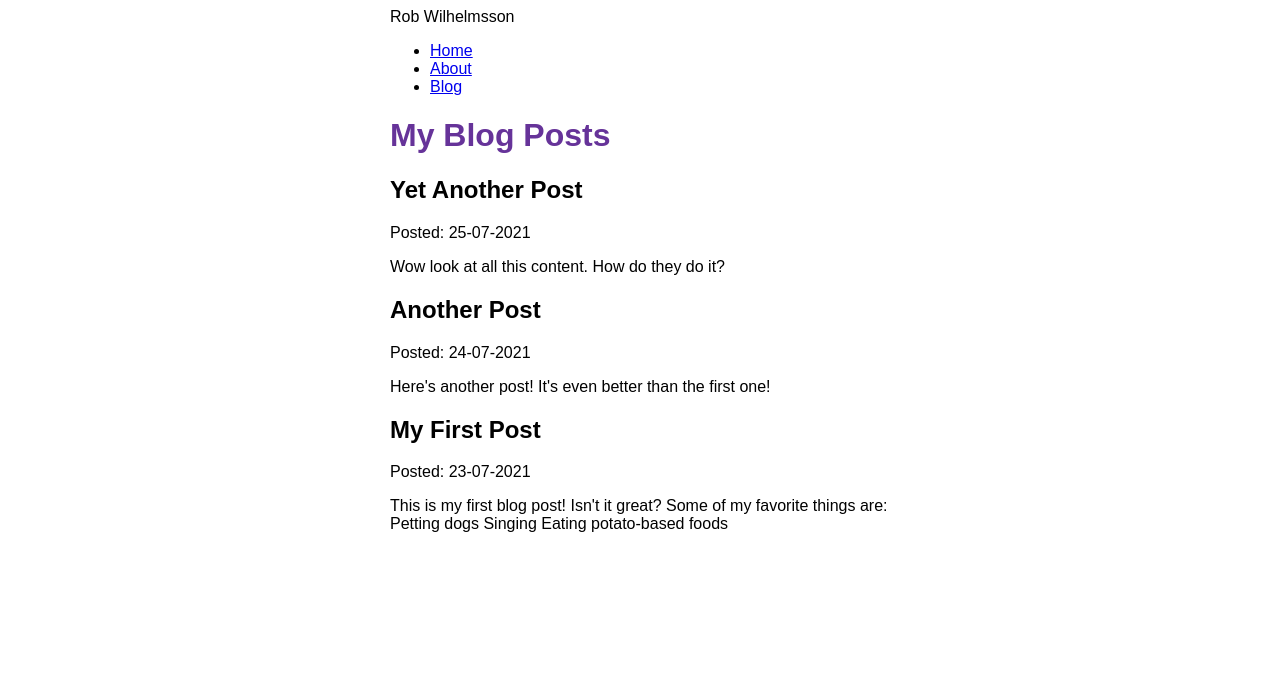
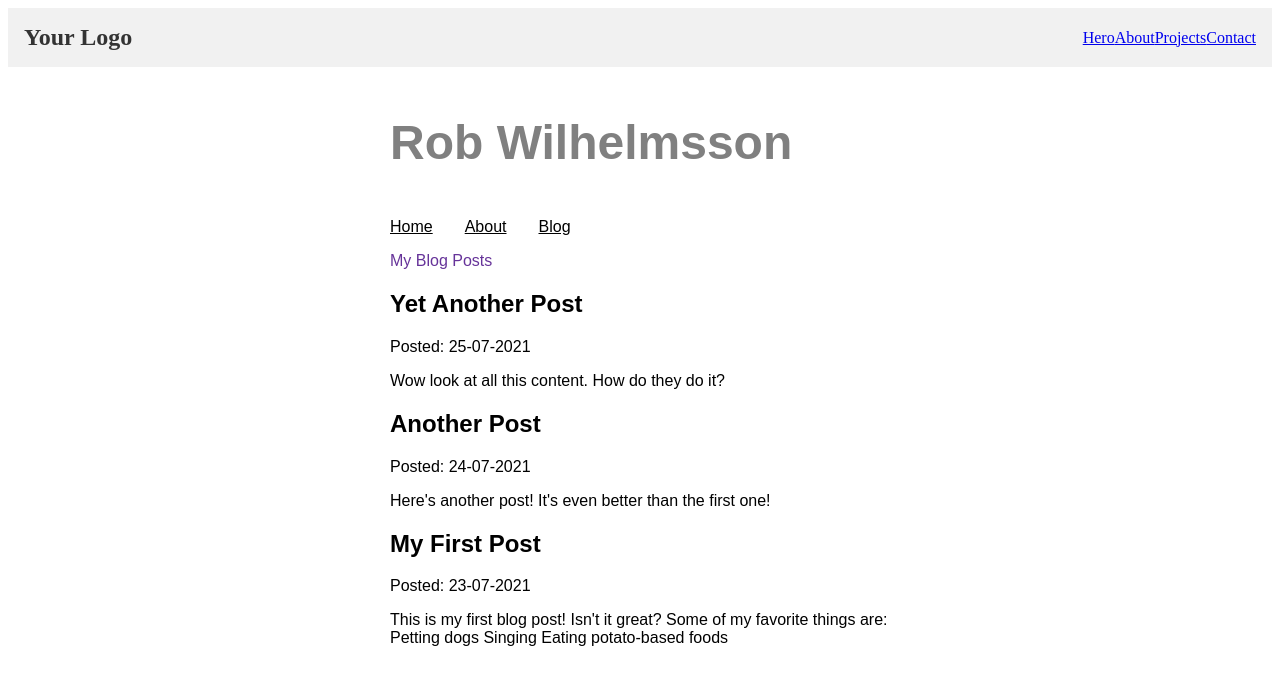
Before and after one commit to robwilhelmsson/Portfolio-V1, a Gatsby site: page /blog in a window 1280 px wide. Built offline with nearby package versions, Linux system fonts and the light colour scheme; Gatsby itself is replaced by a stand-in of ours.

Commit message:
first commit

```diff
--- a/gatsby-config.js
+++ b/gatsby-config.js
@@ -12,6 +12,7 @@ module.exports = {
     "gatsby-plugin-image",
     "gatsby-plugin-sharp",
     "gatsby-plugin-mdx",
+    `gatsby-plugin-styled-components`,
     {
       resolve: "gatsby-source-filesystem",
       options: {
--- a/package.json
+++ b/package.json
@@ -16,12 +16,15 @@
   },
   "dependencies": {
     "@mdx-js/react": "^2.3.0",
+    "babel-plugin-styled-components": "^2.1.1",
     "gatsby": "^5.9.1",
     "gatsby-plugin-image": "^3.10.0",
     "gatsby-plugin-mdx": "^5.10.0",
     "gatsby-plugin-sharp": "^5.10.0",
+    "gatsby-plugin-styled-components": "^6.10.0",
     "gatsby-source-filesystem": "^5.10.0",
     "react": "^18.2.0",
-    "react-dom": "^18.2.0"
+    "react-dom": "^18.2.0",
+    "styled-components": "^5.3.10"
   }
 }
--- a/src/components/layout.js
+++ b/src/components/layout.js
@@ -1,16 +1,40 @@
 import * as React from 'react'
 import { Link, useStaticQuery, graphql } from 'gatsby'
-import {
-  container,
-  heading,
-  navLinks,
-  navLinkItem,
-  navLinkText,
-  siteTitle
-} from './layout.module.css'
+import styled from 'styled-components'
+import Nav from './nav'
+
+const LayoutContainer = styled.div`
+  margin: auto;
+  max-width: 500px;
+  font-family: sans-serif;
+`
+const Heading = styled.header`
+  color: rebeccapurple;
+`
+
+const NavLinks = styled.ul`
+  display: flex;
+  list-style: none;
+  padding-left: 0;
+`
+
+const NavLinkItem = styled.li`
+  padding-right: 2rem;
+`
+
+const StyledLink = styled(Link)`
+  color: black;
+`
+
+const SiteTitle = styled.header`
+  font-size: 3rem;
+  color: gray;
+  font-weight: 700;
+  margin: 3rem 0;
+`
+
 
 const Layout = ({ pageTitle, children }) => {
-
   const data = useStaticQuery(graphql`
   query {
     site {
@@ -21,33 +45,37 @@ const Layout = ({ pageTitle, children }) => {
   }
   `)
 
+
   return (
-    <div className={container}>
-      <header className={siteTitle}>{data.site.siteMetadata.title}</header>
+    <>
+      <Nav />
+      <LayoutContainer>
+        <SiteTitle>{data.site.siteMetadata.title}</SiteTitle>
         <nav>
-        <ul className={navLinks}>
-          <li className={navLinkItem}>
-            <Link to="/" className={navLinkText}>
+          <NavLinks>
+            <NavLinkItem>
+              <StyledLink to="/">
                 Home
-            </Link>
-          </li>
-          <li className={navLinkItem}>
-            <Link to="/about" className={navLinkText}>
+              </StyledLink>
+            </NavLinkItem>
+            <NavLinkItem>
+              <StyledLink to="/about">
                 About
-            </Link>
-          </li>
-          <li className={navLinkItem}>
-            <Link to="/blog" className={navLinkText}>
+              </StyledLink>
+            </NavLinkItem>
+            <NavLinkItem>
+              <StyledLink to="/blog">
                 Blog
-            </Link>
-          </li>
-        </ul>
+              </StyledLink>
+            </NavLinkItem>
+          </NavLinks>
         </nav>
         <main>
-        <h1 className={heading}>{pageTitle}</h1>
+          <Heading>{pageTitle}</Heading>
           {children}
         </main>
-    </div>
+      </LayoutContainer>
+    </>
   )
 }
 
--- a/src/components/layout.module.css
+++ /dev/null
@@ -1,27 +0,0 @@
-.container {
-  margin: auto;
-  max-width: 500px;
-  font-family: sans-serif;
-}
-
-.heading {
-  color: rebeccapurple;
-}
-.nav-links {
-  display: flex;
-  list-style: none;
-  padding-left: 0;
-}
-.nav-link-item {
-  padding-right: 2rem;
-}
-.nav-link-text {
-  color: black;
-}
-
-.site-title {
-  font-size: 3rem;
-  color: gray;
-  font-weight: 700;
-  margin: 3rem 0;
-}
--- /dev/null
+++ b/src/components/nav.js
@@ -0,0 +1,34 @@
+import React from 'react';
+import { Link } from 'gatsby';
+import styled from 'styled-components';
+
+const NavbarContainer = styled.nav`
+  display: flex;
+  align-items: center;
+  justify-content: space-between;
+  padding: 1rem;
+  background-color: #f1f1f1;
+`;
+
+const Logo = styled(Link)`
+  font-size: 1.5rem;
+  font-weight: bold;
+  color: #333;
+  text-decoration: none;
+`;
+
+const Navbar = () => {
+  return (
+    <NavbarContainer>
+      <Logo to="/">Your Logo</Logo>
+      <div>
+        <Link to="/hero">Hero</Link>
+        <Link to="/about">About</Link>
+        <Link to="/projects">Projects</Link>
+        <Link to="/contact">Contact</Link>
+      </div>
+    </NavbarContainer>
+  );
+};
+
+export default Navbar;
```
Also changed, not shown: src/pages/index.js (+10 -0 lines), src/components/sections/about.js (added), src/components/sections/contact.js (added), src/components/sections/hero.js (added), src/components/sections/projects.js (added), 1 other file. Lines whose indentation alone changed are shown as unchanged.
